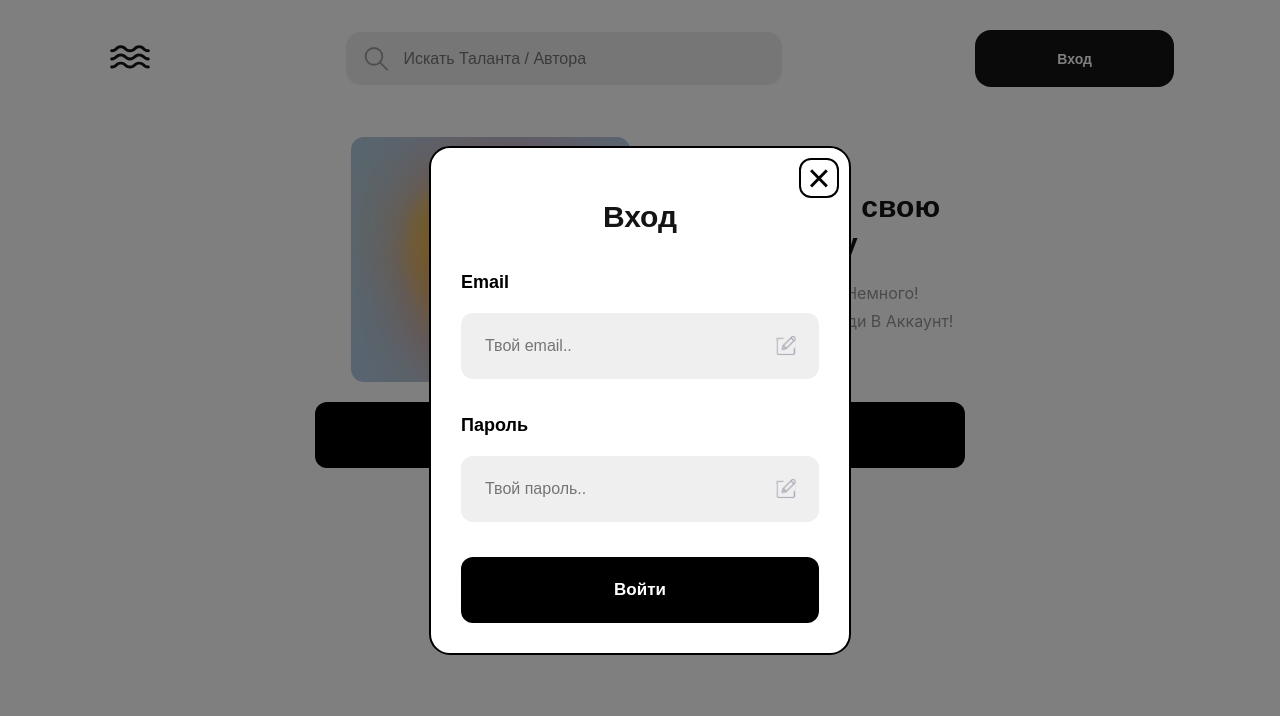
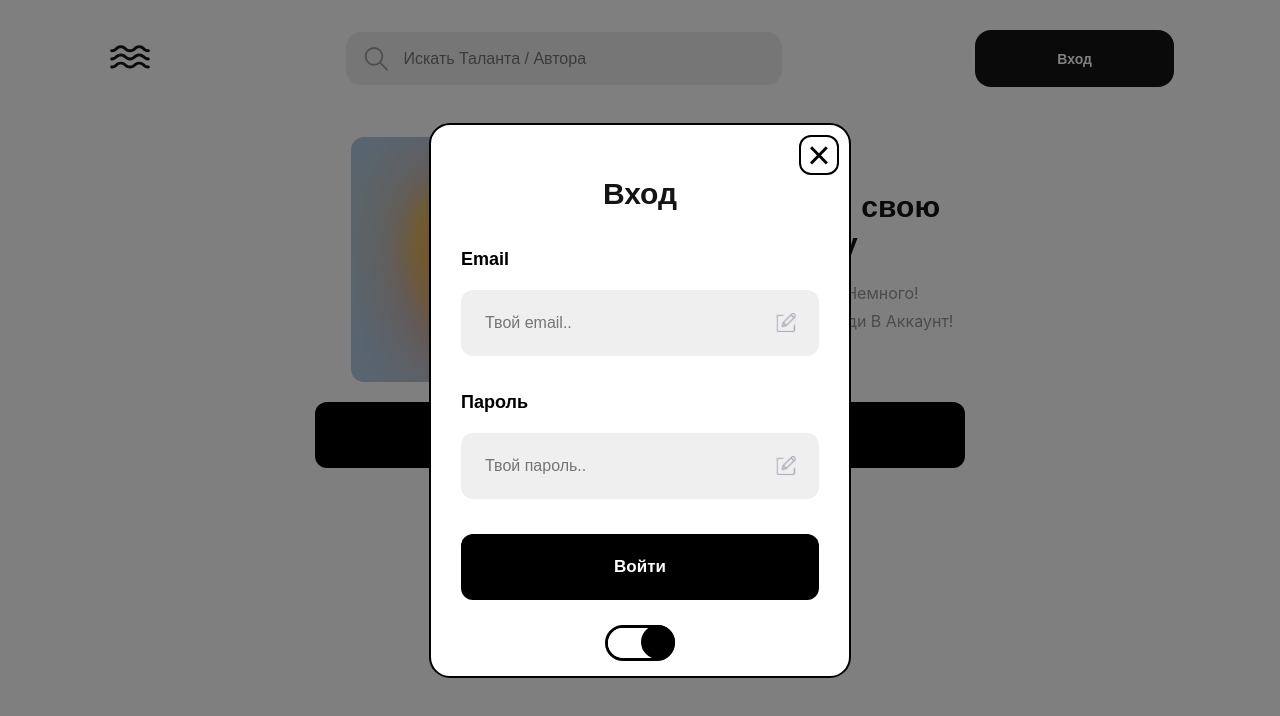
Before and after one commit to forres069/Atlant, a React (Create React App) app in the folder frontend/: page /activate/1/1 in a window 1280 px wide. Both pictures are taken after a click on the button "Вход". Shown: the top 716 px of the page. Built offline with nearby package versions, Linux system fonts and the light colour scheme; no server answers.

Commit message:
+ toggle-switch to registration and login forms

```diff
--- a/frontend/src/App.js
+++ b/frontend/src/App.js
@@ -8,6 +8,7 @@ import Login from "./components/Auth/Login"
 import Activate from "./components/EmailConfirm/Activate"
 import Confirm from "./components/EmailConfirm/Confirm"
 import Modal from "./components/Modal"
+import ToggleSwitch from './components/ToggleSwitch';
 import axios from "axios";
 
 
@@ -24,6 +25,10 @@ const App = () => {
 
     const closeModal = () => {
         setIsModalOpen(false);
+    };
+
+    const handleToggle = () => {
+        setIsLogin(!isLogin);
     };
 
     useEffect(() => {
@@ -52,7 +57,7 @@ const App = () => {
                 <Header searchQuery={searchQuery} onSearchChange={handleSearchChange} openModal={openModal} />
                 <Modal isOpen={isModalOpen} onClose={closeModal}>
                     {isLogin ? <Login onClose={closeModal} /> : <Signup onClose={closeModal} />}
-
+                    <ToggleSwitch isOn={isLogin} handleToggle={handleToggle} />
                 </Modal>
                 <Routes>
                     <Route
--- a/frontend/src/components/Header.js
+++ b/frontend/src/components/Header.js
@@ -9,7 +9,7 @@ const Header = ({ onSearchChange, searchQuery, openModal }) => {
         <header className="header">
             <div className="header__inner">
                 <div className="header-logo logo">
-                    <img src={logoIcon}/>
+                    <img src={logoIcon} alt="logo icon"/>
                 </div>
 
 
--- a/frontend/src/components/ToggleSwitch.js
+++ b/frontend/src/components/ToggleSwitch.js
@@ -0,0 +1,25 @@
+import React from 'react';
+import '../css/toggle-switch-styles.css';
+
+const ToggleSwitch = ({ isOn, handleToggle }) => {
+    return (
+        <div className="toggle-switch">
+            <input
+                checked={isOn}
+                onChange={handleToggle}
+                className="toggle-switch-checkbox"
+                id={`toggle-switch`}
+                type="checkbox"
+            />
+            <label
+                className="toggle-switch-label"
+                htmlFor={`toggle-switch`}
+            >
+                <span className={`toggle-switch-inner`}/>
+                <span className={`toggle-switch-switch`} />
+            </label>
+        </div>
+    );
+};
+
+export default ToggleSwitch;
--- a/frontend/src/css/auth-styles.css
+++ b/frontend/src/css/auth-styles.css
@@ -30,6 +30,9 @@
     border-radius: 21px;
     transform: scale(0);
     animation: scaleIn 0.3s forwards;
+
+    display: flex;
+    flex-direction: column;
 }
 
 @keyframes scaleIn {
@@ -56,7 +59,7 @@
     cursor: pointer;
 }
 .auth{
-    padding: 30px;
+    padding: 30px 30px 0 30px;
 }
 .auth__form {
     display: flex;
--- a/frontend/src/css/toggle-switch-styles.css
+++ b/frontend/src/css/toggle-switch-styles.css
@@ -0,0 +1,78 @@
+.toggle-switch {
+    position: relative;
+    width: 70px;
+    display: inline-block;
+    text-align: left;
+    top: 5px;
+    margin: 20px auto;
+}
+
+.toggle-switch-checkbox {
+    display: none;
+}
+
+.toggle-switch-label {
+    display: block;
+    overflow: hidden;
+    cursor: pointer;
+    border: 3px solid #000000;
+    border-radius: 20px;
+    margin: 0;
+}
+
+.toggle-switch-inner {
+    display: block;
+    width: 200%;
+    margin-left: -100%;
+    transition: margin 0.1s ease-in 0s;
+}
+
+.toggle-switch-inner:before, .toggle-switch-inner:after {
+    display: block;
+    float: left;
+    width: 50%;
+    height: 30px;
+    padding: 0;
+    line-height: 30px;
+    font-size: 14px;
+    color: white;
+    font-family: Trebuchet, Arial, sans-serif;
+    box-sizing: border-box;
+}
+
+.toggle-switch-inner:before {
+    content: "";
+    padding-left: 10px;
+    background-color: #FFFFFF;
+    color: white;
+}
+
+.toggle-switch-inner:after {
+    content: "";
+    padding-right: 10px;
+    background-color: #FFFFFF;
+    color: #fff;
+    text-align: right;
+}
+
+.toggle-switch-switch {
+    display: block;
+    width: 30px;
+    height: 30px;
+    background: #000000;
+    position: absolute;
+    top: 0;
+    bottom: 0;
+    right: 36px;
+    border: 2px solid #000000;
+    border-radius: 20px;
+    transition: all 0.2s ease-in 0s;
+}
+
+.toggle-switch-checkbox:checked + .toggle-switch-label .toggle-switch-inner {
+    margin-left: 0;
+}
+
+.toggle-switch-checkbox:checked + .toggle-switch-label .toggle-switch-switch {
+    right: 0px;
+}
```
